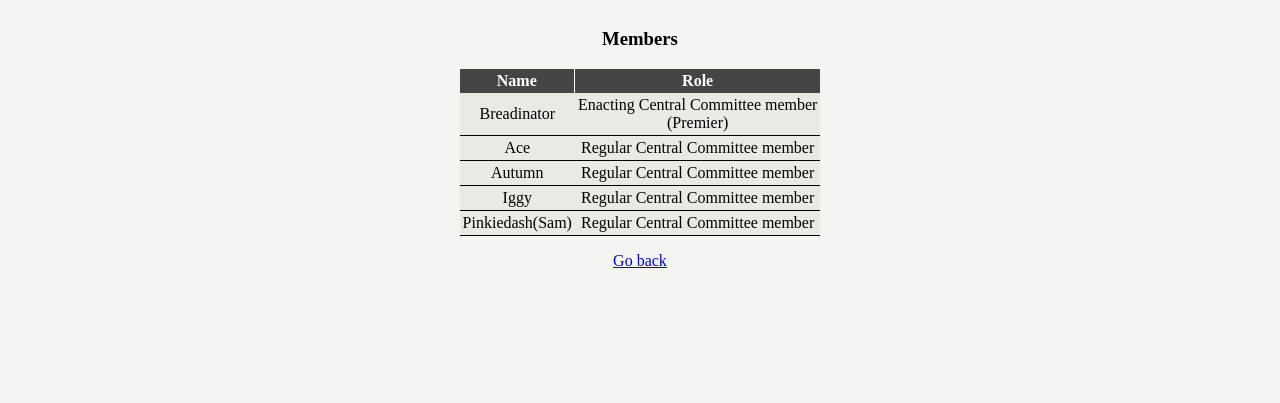
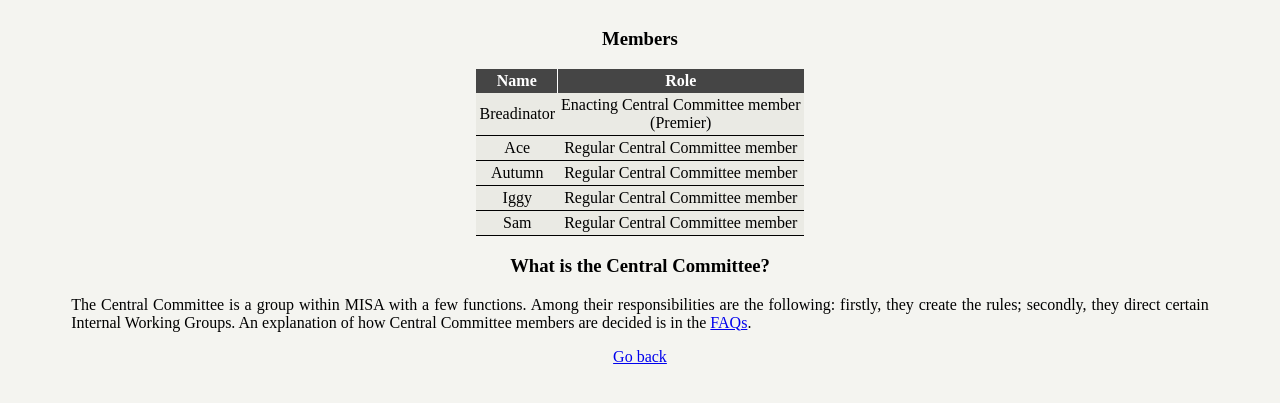
Before and after one commit to MISAorg/MISAorg.github.io, a plain HTML site: page cc.html in a window 1280 px wide. Shown: the part 151-554 px from the top of the page. Drawn offline with Linux system fonts and the light colour scheme.

Commit message:
Information update

```diff
--- a/cc.html
+++ b/cc.html
@@ -40,10 +40,14 @@
 					<td>Regular Central Committee member</td>
 				</tr>
 				<tr>
-					<td>Pinkiedash(Sam)</td>
+					<td>Sam</td>
 					<td>Regular Central Committee member</td>
 				</tr>
 			</table>
+
+			<h3>What is the Central Committee?</h3>
+			<p style="text-align: justify;">The Central Committee is a group within MISA with a few functions. Among their responsibilities are the following: firstly, they create the rules; secondly, they direct certain Internal Working Groups. An explanation of how Central Committee members are decided is in the <a href="faq.html">FAQs</a>.</p>
+
 			<p><a href="index.html">Go back</a></p>
 		</div>
 	</body>
```
Also changed, not shown: faq.html (+1 -1 lines).
